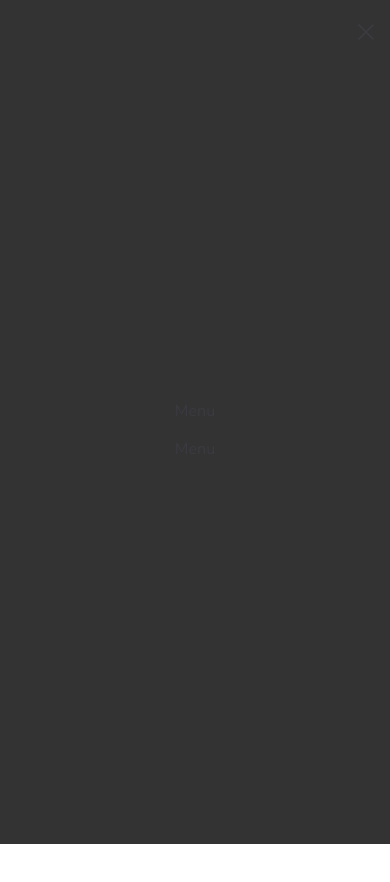
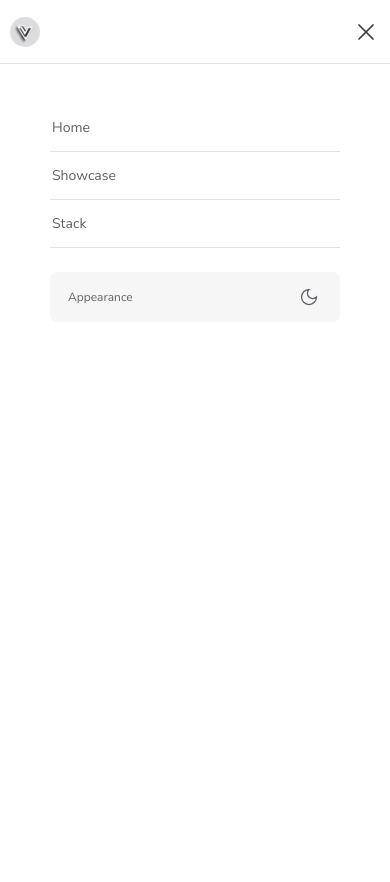
Before and after one commit to H-ymt/component-asset, a Next.js app: page /showcase/accordion in a window 390 px wide. Both pictures are taken after a click on the button 366 px from the left and 31 px from the top of the page. Shown: the top 882 px of the page. Before the commit the page ends 844 px from the top, so only its background shows below. Built offline with nearby package versions, Linux system fonts and the light colour scheme.

Commit message:
feat(menu): Implementetd Mobile menu

```diff
--- a/app/styles/globals.scss
+++ b/app/styles/globals.scss
@@ -15,6 +15,7 @@
   --color-text-menu: #3c3c43;
   --color-text-body: #3c3c43d1;
   --color-text-link: #0f83fd;
+  --color-text-muted: #3c3c43c7;
   --color-button-primary: #0f83fd;
   --color-border: #e2e2e3;
   --color-loader: 0 0 0;
@@ -41,6 +42,7 @@
   --color-text-menu: #fffff5db;
   --color-text-body: #ebebf5b0;
   --color-text-link: #029CFD;
+  --color-text-muted: #ebebf599;
   --color-button-primary: #029CFD;
   --color-border: #2e2e32;
   --color-loader: 0 0 100;
--- a/components/Menu/index.module.scss
+++ b/components/Menu/index.module.scss
@@ -1,7 +1,12 @@
 @use "@variables" as *;
 
 .list {
-  display: flex;
+  display: none;
+
+  @include mq(lg) {
+    display: flex;
+  }
+
 }
 
 .link {
--- a/components/MenuMobile/index.module.scss
+++ b/components/MenuMobile/index.module.scss
@@ -15,15 +15,18 @@
 
 .menu {
   position: absolute;
-  top: -100%;
+  top: var(--header-height);
   left: 0;
-  display: grid;
-  place-items: center;
+  display: flex;
+  flex-direction: column;
+  align-items: center;
   width: 100%;
   height: 100svh;
+  padding-top: 40px;
   visibility: hidden;
   opacity: 0;
-  transition: top 0.5s ease, opacity 0.2s ease, visibility 0.2s ease;
+  transition: transform 0.5s ease, opacity 0.2s ease, visibility 0.2s ease;
+  transform: scaleY(0);
   transform-origin: top;
 
   @include mq(lg) {
@@ -32,13 +35,43 @@
 }
 
 .menu.open {
-  top: 0;
   visibility: visible;
-  background: #333;
+  background: var(--color-bg-base);
   opacity: 1;
-  transition: top 0.3s ease, opacity 0.3s ease, visibility 0.3s ease;
+  transition: transform 0.3s ease, opacity 0.3s ease, visibility 0.3s ease;
+  transform: scaleY(1);
+}
+
+.menuContainer {
+  display: flex;
+  flex-direction: column;
+  gap: 24px;
+  width: min(290px, 100%);
+}
+
+.list {
+  display: flex;
+  flex-direction: column;
+  width: 100%;
+  margin-inline: auto;
+  text-align: left;
 }
 
 .link {
-  padding: 16px 0;
+  width: 100%;
+  padding: 14px 2px;
+  font-size: 14px;
+  border-bottom: 1px solid var(--color-border);
 }
+
+.appearance {
+  display: flex;
+  align-items: center;
+  justify-content: space-between;
+  width: 100%;
+  padding: 12px 18px;
+  font-size: 12px;
+  color: var(--color-text-muted);
+  background: var(--color-card-background);
+  border-radius: var(--rounded-sm);
+}
--- a/components/MenuMobile/index.tsx
+++ b/components/MenuMobile/index.tsx
@@ -3,6 +3,7 @@
 import { AlignRight, X } from "lucide-react"
 import Link from "next/link"
 import { useState } from "react"
+import ThemeToggle from "../ThemeToggle"
 import styles from "./index.module.scss"
 
 export default function MenuMobile() {
@@ -25,16 +26,34 @@ export default function MenuMobile() {
         )}
       </button>
       <nav className={`${styles.menu} ${isOpen ? styles.open : ""}`}>
-        <ul>
+        <div className={styles.menuContainer}>
+          <ul className={styles.list}>
             <li>
-            <Link href="/" className={styles.link}>
-              Menu
+              <Link href="/" className={styles.link} onClick={handleClick}>
+                Home
               </Link>
             </li>
             <li>
-            <Link href="/">Menu</Link>
+              <Link
+                href="/showcase"
+                className={styles.link}
+                onClick={handleClick}
+              >
+                Showcase
+              </Link>
+            </li>
+            <li>
+              <Link href="/stack" className={styles.link} onClick={handleClick}>
+                Stack
+              </Link>
             </li>
           </ul>
+
+          <div className={styles.appearance}>
+            <p>Appearance</p>
+            <ThemeToggle />
+          </div>
+        </div>
       </nav>
     </>
   )
```
Lines whose indentation alone changed are shown as unchanged.
